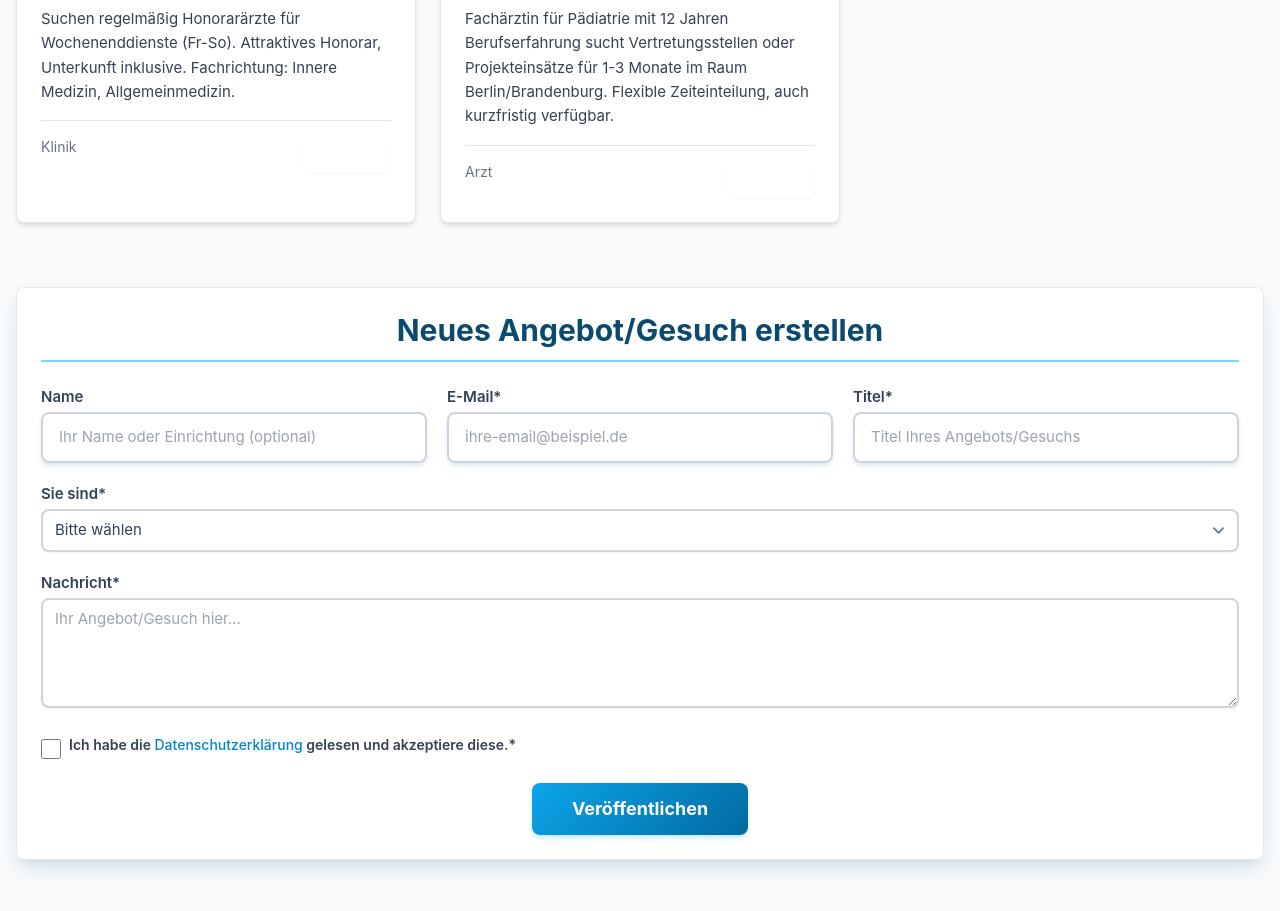
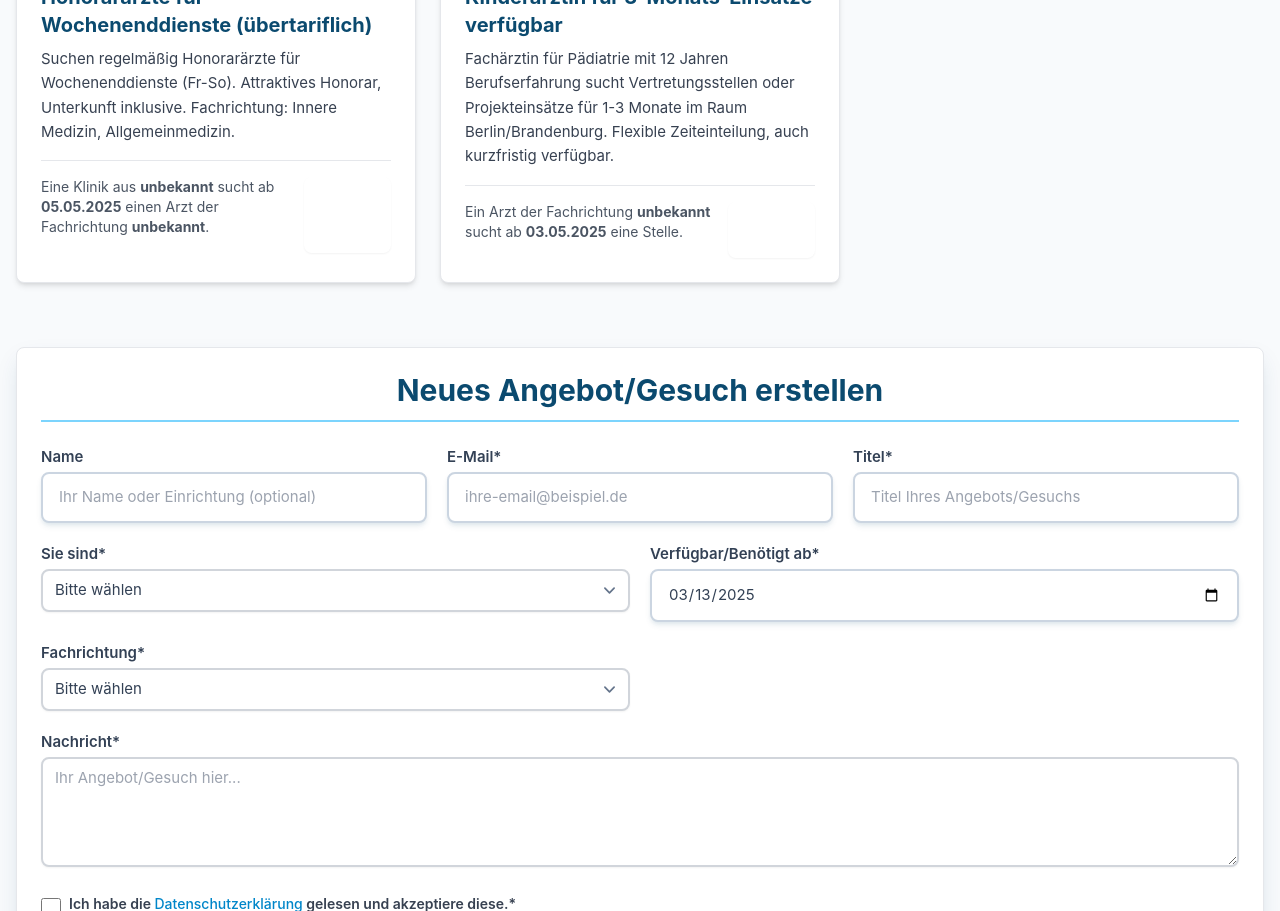
Before and after one commit to seppelz/arztvermittlung, a Vue app: page /arztboerse in a window 1280 px wide. Shown: the part 1000-1911 px from the top of the page. Built offline with nearby package versions, Linux system fonts and the light colour scheme.

Commit message:
Feature: Stellenbörse anonymisiert und erweitert mit Moderationsprozess

```diff
--- a/src/views/ArztboersePage.vue
+++ b/src/views/ArztboersePage.vue
@@ -93,8 +93,10 @@
                 <div class="mt-auto pt-4 border-t border-gray-200">
                   <div class="flex justify-between">
                     <div>
-                      <!-- <p class="font-medium text-gray-700">{{ message.name }}</p> -->
-                      <p class="text-sm text-gray-500">{{ message.userType }}</p>
+                      <p class="text-sm text-gray-600">
+                        <span v-if="message.userType === 'Arzt'">Ein Arzt der Fachrichtung <strong>{{ message.specialty || 'unbekannt' }}</strong> sucht ab <strong>{{ formatDate(message.startDate || message.timestamp) }}</strong> eine Stelle.</span>
+                        <span v-if="message.userType === 'Klinik'">Eine Klinik aus <strong>{{ message.federalState || 'unbekannt' }}</strong> sucht ab <strong>{{ formatDate(message.startDate || message.timestamp) }}</strong> einen Arzt der Fachrichtung <strong>{{ message.specialty || 'unbekannt' }}</strong>.</span>
+                      </p>
                     </div>
                     <button
                       @click="contactPoster(message)"
@@ -184,6 +186,7 @@
               </div>
             </div>
 
+            <div class="grid grid-cols-1 md:grid-cols-2 gap-5">
               <div>
                 <label for="userType" class="block text-text-dark font-semibold mb-1">Sie sind*</label>
                 <select
@@ -201,6 +204,86 @@
                   <span v-if="newMessage.userType === 'Arzt'">Sie erstellen ein <strong class="text-primary">Gesuch</strong>.</span>
                   <span v-if="newMessage.userType === 'Klinik'">Sie erstellen ein <strong class="text-success">Angebot</strong>.</span>
                 </p>
+              </div>
+
+              <div>
+                <label for="startDate" class="block text-text-dark font-semibold mb-1">Verfügbar/Benötigt ab*</label>
+                <input
+                  type="date"
+                  id="startDate"
+                  v-model="newMessage.startDate"
+                  required
+                  class="w-full px-3 py-2 border-2 border-gray-300 rounded-lg focus:ring-2 focus:ring-primary focus:border-primary text-text-dark bg-white shadow-sm"
+                />
+              </div>
+
+              <div>
+                <label for="specialty" class="block text-text-dark font-semibold mb-1">Fachrichtung*</label>
+                <select
+                  id="specialty"
+                  v-model="newMessage.specialty"
+                  required
+                  class="w-full px-3 py-2 border-2 border-gray-300 rounded-lg focus:ring-2 focus:ring-primary focus:border-primary text-text-dark bg-white shadow-sm appearance-none"
+                >
+                  <option value="">Bitte wählen</option>
+                  <option value="Allgemeinmedizin">Allgemeinmedizin</option>
+                  <option value="Anästhesiologie">Anästhesiologie</option>
+                  <option value="Augenheilkunde">Augenheilkunde</option>
+                  <option value="Chirurgie">Chirurgie</option>
+                  <option value="Dermatologie">Dermatologie</option>
+                  <option value="Gynäkologie">Gynäkologie</option>
+                  <option value="HNO">HNO</option>
+                  <option value="Innere Medizin">Innere Medizin</option>
+                  <option value="Kardiologie">Kardiologie</option>
+                  <option value="Neurologie">Neurologie</option>
+                  <option value="Orthopädie">Orthopädie</option>
+                  <option value="Pädiatrie">Pädiatrie</option>
+                  <option value="Psychiatrie">Psychiatrie</option>
+                  <option value="Radiologie">Radiologie</option>
+                  <option value="Urologie">Urologie</option>
+                  <option value="Sonstige">Sonstige</option>
+                </select>
+              </div>
+
+              <div v-if="newMessage.specialty === 'Sonstige'">
+                <label for="specialtyOther" class="block text-text-dark font-semibold mb-1">Andere Fachrichtung*</label>
+                <input
+                  type="text"
+                  id="specialtyOther"
+                  v-model="newMessage.specialtyOther"
+                  required
+                  class="w-full px-3 py-2 border-2 border-gray-300 rounded-lg focus:ring-2 focus:ring-primary focus:border-primary text-text-dark bg-white shadow-sm"
+                  placeholder="Bitte geben Sie Ihre Fachrichtung an"
+                />
+              </div>
+
+              <div v-if="newMessage.userType === 'Klinik'">
+                <label for="federalState" class="block text-text-dark font-semibold mb-1">Bundesland*</label>
+                <select
+                  id="federalState"
+                  v-model="newMessage.federalState"
+                  :required="newMessage.userType === 'Klinik'"
+                  class="w-full px-3 py-2 border-2 border-gray-300 rounded-lg focus:ring-2 focus:ring-primary focus:border-primary text-text-dark bg-white shadow-sm appearance-none"
+                >
+                  <option value="">Bitte wählen</option>
+                  <option value="Baden-Württemberg">Baden-Württemberg</option>
+                  <option value="Bayern">Bayern</option>
+                  <option value="Berlin">Berlin</option>
+                  <option value="Brandenburg">Brandenburg</option>
+                  <option value="Bremen">Bremen</option>
+                  <option value="Hamburg">Hamburg</option>
+                  <option value="Hessen">Hessen</option>
+                  <option value="Mecklenburg-Vorpommern">Mecklenburg-Vorpommern</option>
+                  <option value="Niedersachsen">Niedersachsen</option>
+                  <option value="Nordrhein-Westfalen">Nordrhein-Westfalen</option>
+                  <option value="Rheinland-Pfalz">Rheinland-Pfalz</option>
+                  <option value="Saarland">Saarland</option>
+                  <option value="Sachsen">Sachsen</option>
+                  <option value="Sachsen-Anhalt">Sachsen-Anhalt</option>
+                  <option value="Schleswig-Holstein">Schleswig-Holstein</option>
+                  <option value="Thüringen">Thüringen</option>
+                </select>
+              </div>
             </div>
 
             <div>
@@ -365,6 +448,11 @@ const newMessage = reactive({
   messageType: '', // Will be set automatically based on userType
   title: '',
   content: '',
+  specialty: '',
+  specialtyOther: '',
+  federalState: '',
+  startDate: new Date().toISOString().split('T')[0], // Heutiges Datum als Standardwert
+  status: 'pending', // Neue Einträge werden standardmäßig auf 'pending' gesetzt
   privacyPolicyAccepted: false
 });
 
@@ -380,6 +468,9 @@ const filteredMessages = computed(() => {
 
   // Show only Angebot and Gesuch messages
   result = result.filter(msg => msg.messageType === 'Angebot' || msg.messageType === 'Gesuch');
+
+  // Show only approved entries
+  result = result.filter(msg => msg.status === 'active' || msg.status === undefined); // Abwärtskompatibilität für bestehende Einträge
 
   // Filtern nach Nachrichtentyp
   if (currentFilter.value !== 'all') {
@@ -426,12 +517,16 @@ function submitMessage() {
   // Set messageType based on userType
   determineMessageType();
 
+  // Prepare specialty value
+  const finalSpecialty = newMessage.specialty === 'Sonstige' ? newMessage.specialtyOther : newMessage.specialty;
+
   // Simuliere API-Aufruf
   setTimeout(() => {
     const newId = messages.value.length > 0 ? Math.max(...messages.value.map(m => m.id)) + 1 : 1;
 
     const message = {
       ...newMessage,
+      specialty: finalSpecialty, // Use the final specialty value
       id: newId,
       timestamp: new Date(),
       privacyPolicyAccepted: true
@@ -443,6 +538,8 @@ function submitMessage() {
     Object.keys(newMessage).forEach(key => {
       if (typeof newMessage[key] === 'boolean') {
         newMessage[key] = false;
+      } else if (key === 'startDate') {
+        newMessage[key] = new Date().toISOString().split('T')[0]; // Reset to today's date
       } else {
         newMessage[key] = '';
       }
```
Also changed, not shown: 1 other file (tests, documents, lock files or other folders). Lines whose indentation alone changed are shown as unchanged.
